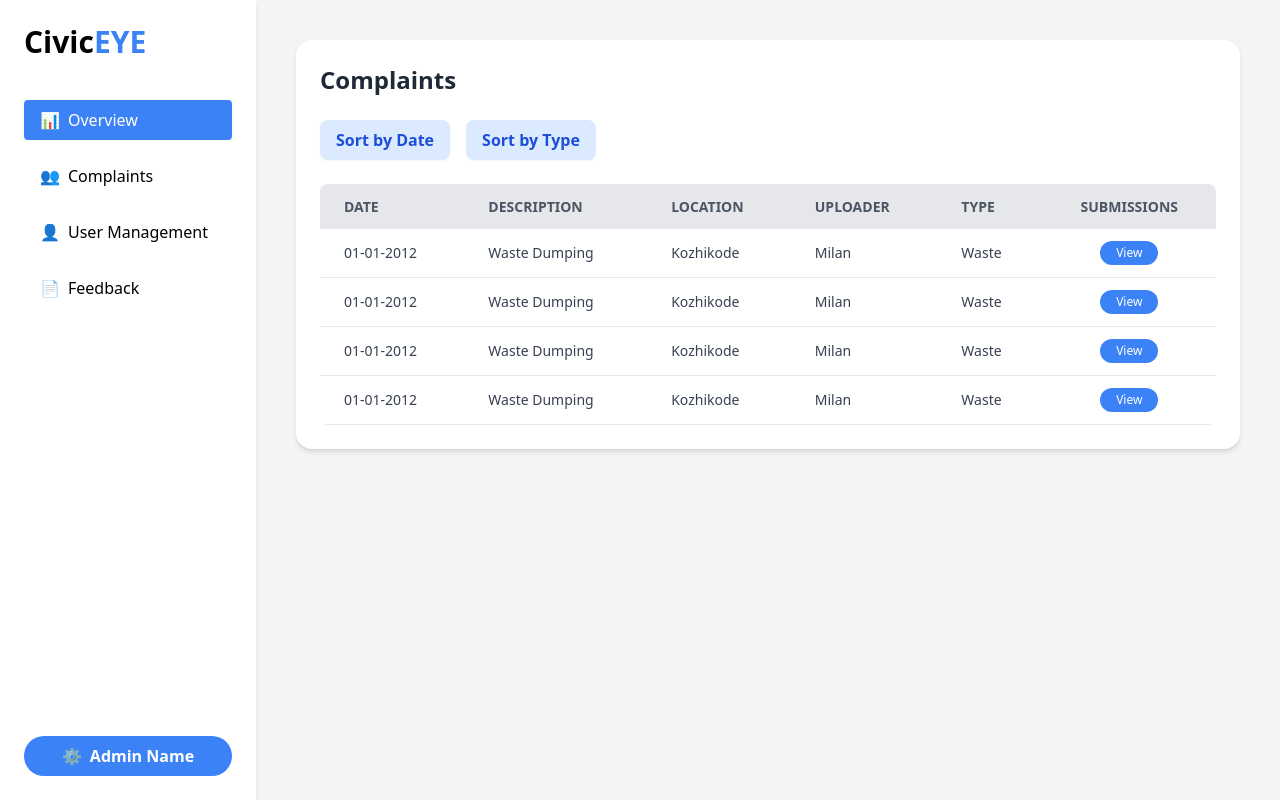
After one commit to Abhilmxz/Mini-Project, a Django app: page /admin_comp/ in a window 1280 px wide. The commit adds this page. Run offline with Django 5.2, Linux system fonts and the light colour scheme; some libraries are stand-ins or nearby versions.

Commit message:
first commit

```diff
--- /dev/null
+++ b/cra/VCRA/templates/admin_comp.html
@@ -0,0 +1,123 @@
+<!DOCTYPE html>
+<html lang="en">
+<head>
+  <meta charset="UTF-8">
+  <meta name="viewport" content="width=device-width, initial-scale=1">
+  <title>CivicEYE - Complaints</title>
+  <script src="https://cdn.tailwindcss.com"></script>
+</head>
+<body class="bg-gray-100 font-sans">
+
+  <!-- Sidebar -->
+  <div class="flex h-screen">
+    <aside class="w-64 bg-white shadow-md p-6 flex flex-col">
+      <div class="text-3xl font-bold text-blue-500 mb-10">
+        <span class="text-black">Civic</span>EYE
+      </div>
+      <nav class="space-y-4">
+        <a href="{% url 'adminover' %}" class="bg-blue-500 text-white px-4 py-2 rounded flex items-center space-x-2 font-medium">
+          <span>📊</span><span>Overview</span>
+        </a>
+        <a href="{% url 'admin_comp' %}" class="flex items-center space-x-2 px-4 py-2 text-black font-medium">
+          <span>👥</span><span>Complaints</span>
+        </a>
+        <a href="{% url 'user_manage' %}" class="flex items-center space-x-2 px-4 py-2 text-black font-medium">
+          <span>👤</span><span>User Management</span>
+        </a>
+        <a href="{% url 'feedback' %}" class="flex items-center space-x-2 px-4 py-2 text-black font-medium">
+          <span>📄</span><span>Feedback</span>
+        </a>
+      </nav>
+      <div class="mt-auto">
+        <button class="w-full bg-blue-500 hover:bg-blue-600 text-white font-bold py-2 px-4 rounded-full flex items-center justify-center gap-2">
+          <span>⚙️</span> Admin Name
+        </button>
+      </div>
+    </aside>
+
+    <!-- Main Content -->
+    <main class="flex-1 p-10">
+      <div class="bg-white p-6 rounded-2xl shadow-md">
+        <h2 class="text-2xl font-bold mb-6 text-gray-800">Complaints</h2>
+
+        <!-- Sorting Buttons -->
+        <div class="flex gap-4 mb-6">
+          <button class="bg-blue-100 hover:bg-blue-200 text-blue-700 font-semibold py-2 px-4 rounded-lg shadow-sm">
+            Sort by Date
+          </button>
+          <button class="bg-blue-100 hover:bg-blue-200 text-blue-700 font-semibold py-2 px-4 rounded-lg shadow-sm">
+            Sort by Type
+          </button>
+        </div>
+
+        <!-- Complaints Table -->
+        <div class="overflow-x-auto rounded-lg">
+          <table class="min-w-full bg-white">
+            <thead>
+              <tr class="bg-gray-200 text-gray-600 uppercase text-sm leading-normal">
+                <th class="py-3 px-6 text-left">Date</th>
+                <th class="py-3 px-6 text-left">Description</th>
+                <th class="py-3 px-6 text-left">Location</th>
+                <th class="py-3 px-6 text-left">Uploader</th>
+                <th class="py-3 px-6 text-left">Type</th>
+                <th class="py-3 px-6 text-center">Submissions</th>
+              </tr>
+            </thead>
+            <tbody class="text-gray-700 text-sm font-light">
+              <tr class="border-b border-gray-200 hover:bg-gray-100">
+                <td class="py-3 px-6 text-left">01-01-2012</td>
+                <td class="py-3 px-6 text-left">Waste Dumping</td>
+                <td class="py-3 px-6 text-left">Kozhikode</td>
+                <td class="py-3 px-6 text-left">Milan</td>
+                <td class="py-3 px-6 text-left">Waste</td>
+                <td class="py-3 px-6 text-center">
+                  <button class="bg-blue-500 hover:bg-blue-600 text-white py-1 px-4 rounded-full text-xs">
+                    View
+                  </button>
+                </td>
+              </tr>
+              <tr class="border-b border-gray-200 hover:bg-gray-100">
+                <td class="py-3 px-6 text-left">01-01-2012</td>
+                <td class="py-3 px-6 text-left">Waste Dumping</td>
+                <td class="py-3 px-6 text-left">Kozhikode</td>
+                <td class="py-3 px-6 text-left">Milan</td>
+                <td class="py-3 px-6 text-left">Waste</td>
+                <td class="py-3 px-6 text-center">
+                  <button class="bg-blue-500 hover:bg-blue-600 text-white py-1 px-4 rounded-full text-xs">
+                    View
+                  </button>
+                </td>
+              </tr>
+              <tr class="border-b border-gray-200 hover:bg-gray-100">
+                <td class="py-3 px-6 text-left">01-01-2012</td>
+                <td class="py-3 px-6 text-left">Waste Dumping</td>
+                <td class="py-3 px-6 text-left">Kozhikode</td>
+                <td class="py-3 px-6 text-left">Milan</td>
+                <td class="py-3 px-6 text-left">Waste</td>
+                <td class="py-3 px-6 text-center">
+                  <button class="bg-blue-500 hover:bg-blue-600 text-white py-1 px-4 rounded-full text-xs">
+                    View
+                  </button>
+                </td>
+              </tr>
+              <tr class="border-b border-gray-200 hover:bg-gray-100">
+                <td class="py-3 px-6 text-left">01-01-2012</td>
+                <td class="py-3 px-6 text-left">Waste Dumping</td>
+                <td class="py-3 px-6 text-left">Kozhikode</td>
+                <td class="py-3 px-6 text-left">Milan</td>
+                <td class="py-3 px-6 text-left">Waste</td>
+                <td class="py-3 px-6 text-center">
+                  <button class="bg-blue-500 hover:bg-blue-600 text-white py-1 px-4 rounded-full text-xs">
+                    View
+                  </button>
+                </td>
+              </tr>
+            </tbody>
+          </table>
+        </div>
+      </div>
+    </main>
+  </div>
+
+</body>
+</html>
--- a/cra/VCRA/templates/complaint.html
+++ b/cra/VCRA/templates/complaint.html
@@ -61,7 +61,7 @@
           <button type="submit" class="w-full bg-blue-500 hover:bg-blue-600 text-white py-2 rounded-xl font-semibold transition">
             Submit
           </button>
-          <a href="{% url 'home' %}" type="button" class="w-full bg-gray-200 text-center hover:bg-gray-300 text-gray-800 py-2 rounded-xl font-semibold transition">
+          <a href="{% url 'homelog' %}" type="button" class="w-full bg-gray-200 text-center hover:bg-gray-300 text-gray-800 py-2 rounded-xl font-semibold transition">
             Cancel
           </a>
         </div>
--- a/cra/VCRA/urls.py
+++ b/cra/VCRA/urls.py
@@ -27,6 +27,9 @@ urlpatterns = [
 
 
     path('adminover/', views.adminover, name='adminover'),
+    path('admin_comp/', views.admin_comp, name='admin_comp'),
+    path('user_manage/', views.user_manage, name='user_manage'),
+    path('feedback/', views.feedback, name='feedback'),
 ]
 
 
--- a/cra/VCRA/views.py
+++ b/cra/VCRA/views.py
@@ -15,6 +15,7 @@ from django.conf import settings
 from .forms import ForgotPasswordForm
 import random
 from django.shortcuts import render, get_object_or_404
+from django.contrib.admin.views.decorators import staff_member_required
 
 
 
@@ -243,5 +244,21 @@ def about_view(request):
 def contact_view(request):
     return render(request, 'contact.html')
 
+
+
+
+#Admin Functions
+
 def adminover(request):
     return render(request, 'adminover.html')
+
+
+def user_manage(request):
+    return render(request, 'user_manage.html')
+
+def admin_comp(request):
+    return render(request, 'admin_comp.html')
+
+
+def feedback(request):
+    return render(request, 'feedback.html')
```
Also changed, not shown: cra/VCRA/templates/adminover.html (+4 -4 lines), cra/VCRA/templates/feedback.html (added, +72 -0 lines), cra/VCRA/templates/user_manage.html (added, +96 -0 lines), cra/db.sqlite3, cra/media/complaints/IMG_20220124_094543.jpg (added), cra/media/complaints/pixel.jpg (added).
